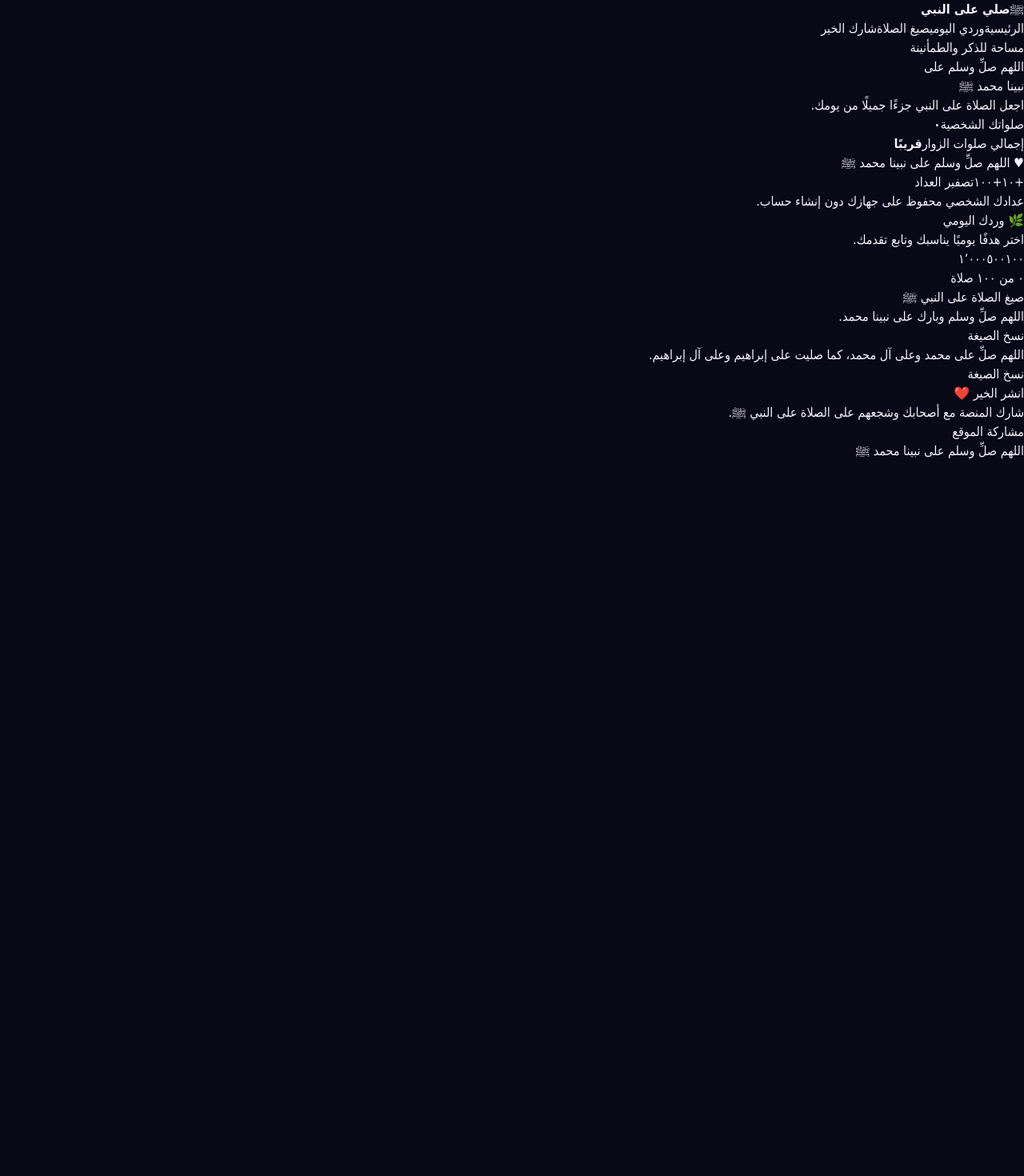
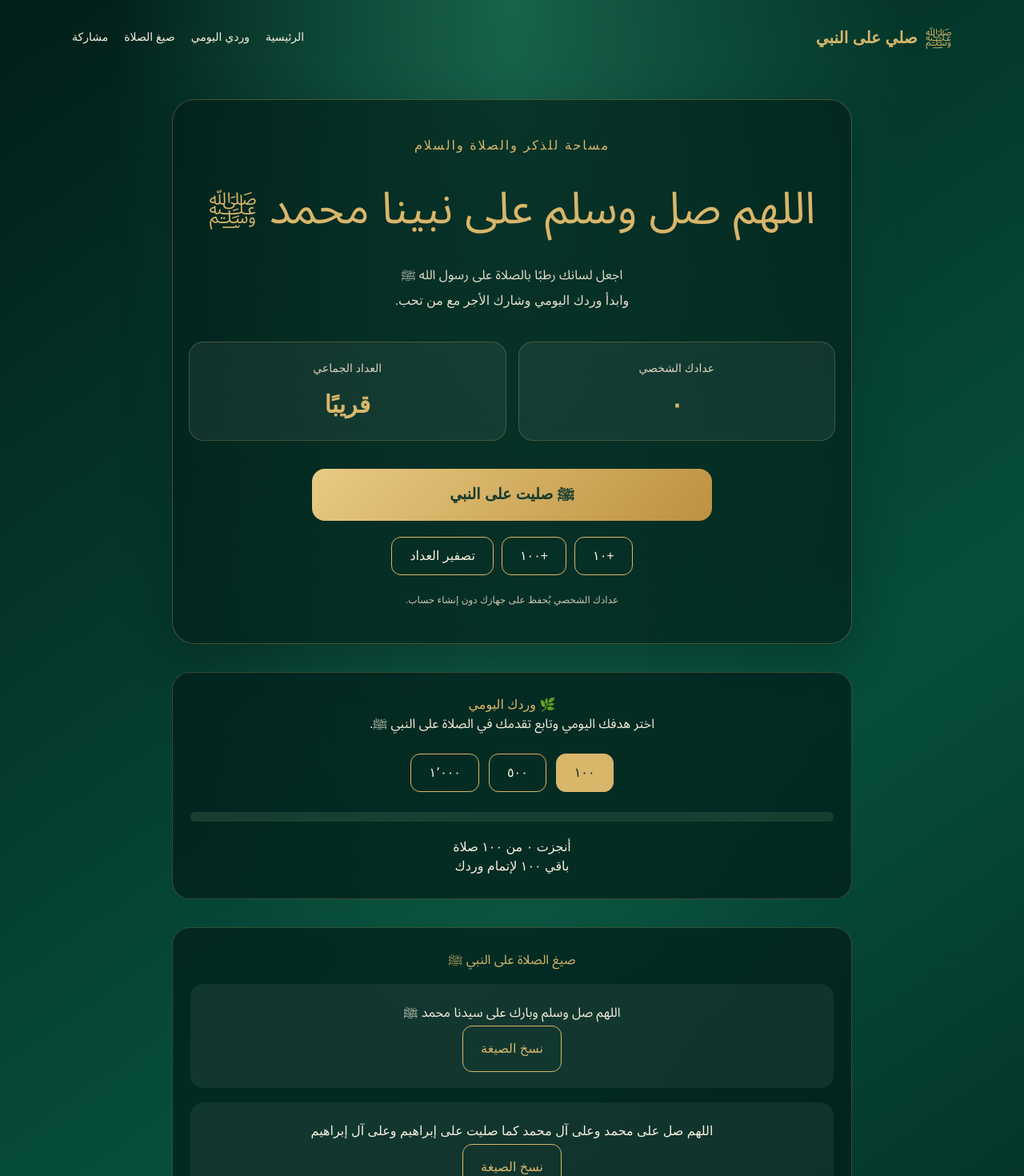
Before and after one commit to drahmedalnhrawy142-cloud/salli-ala-nabi, a Next.js app: page / in a window 1280 px wide. Shown: the top 1470 px of the page at 80% size. Before the commit the page ends 800 px from the top, so only its background shows below. Built offline with nearby package versions, Linux system fonts and the light colour scheme.

Commit message:
Update PrayerHome component for localization and sharing

```diff
--- a/components/PrayerHome.tsx
+++ b/components/PrayerHome.tsx
@@ -1,10 +1,19 @@
+
 'use client';
 
 import { useEffect, useState } from 'react';
+import './PrayerHome.css';
+
+const phrases = [
+  'اللهم صل وسلم وبارك على سيدنا محمد ﷺ',
+  'اللهم صل على محمد وعلى آل محمد كما صليت على إبراهيم وعلى آل إبراهيم',
+  'صلى الله عليه وسلم',
+];
 
 export function PrayerHome() {
   const [count, setCount] = useState(0);
   const [goal, setGoal] = useState(100);
+  const [copied, setCopied] = useState(false);
 
   useEffect(() => {
     const saved = localStorage.getItem('prayer_personal_count');
@@ -22,6 +31,31 @@ export function PrayerHome() {
     localStorage.setItem('prayer_personal_count', '0');
   }
 
+  async function copyPhrase(phrase: string) {
+    try {
+      await navigator.clipboard.writeText(phrase);
+      setCopied(true);
+      window.setTimeout(() => setCopied(false), 2000);
+    } catch {
+      setCopied(false);
+    }
+  }
+
+  async function shareWebsite() {
+    const shareData = {
+      title: 'صلي على النبي ﷺ',
+      text: 'شاركنا الصلاة على النبي ﷺ، واجعل لك وردًا يوميًا.',
+      url: window.location.origin,
+    };
+
+    if (navigator.share) {
+      await navigator.share(shareData);
+    } else {
+      await navigator.clipboard.writeText(shareData.url);
+      alert('تم نسخ رابط الموقع');
+    }
+  }
+
   const progress = Math.min((count / goal) * 100, 100);
 
   return (
@@ -31,28 +65,34 @@ export function PrayerHome() {
           <span>ﷺ</span>
           <strong>صلي على النبي</strong>
         </div>
+
         <nav>
           <a href="#home">الرئيسية</a>
           <a href="#daily">وردي اليومي</a>
           <a href="#phrases">صيغ الصلاة</a>
-          <a href="#share">شارك الخير</a>
+          <a href="#share">مشاركة</a>
         </nav>
       </header>
 
       <section className="prayer-hero" id="home">
-        <p className="prayer-eyebrow">مساحة للذكر والطمأنينة</p>
-        <h1>اللهم صلِّ وسلم على<br />نبينا محمد ﷺ</h1>
+        <p className="prayer-eyebrow">مساحة للذكر والصلاة والسلام</p>
+
+        <h1>اللهم صل وسلم على نبينا محمد ﷺ</h1>
+
         <p className="prayer-subtitle">
-          اجعل الصلاة على النبي جزءًا جميلًا من يومك.
+          اجعل لسانك رطبًا بالصلاة على رسول الله ﷺ
+          <br />
+          وابدأ وردك اليومي وشارك الأجر مع من تحب.
         </p>
 
         <div className="prayer-counters">
           <div className="prayer-counter">
-            <span>صلواتك الشخصية</span>
+            <span>عدادك الشخصي</span>
             <strong>{count.toLocaleString('ar-EG')}</strong>
           </div>
+
           <div className="prayer-counter">
-            <span>إجمالي صلوات الزوار</span>
+            <span>العداد الجماعي</span>
             <strong>قريبًا</strong>
           </div>
         </div>
@@ -61,7 +101,7 @@ export function PrayerHome() {
           className="prayer-main-button"
           onClick={() => addPrayer(1)}
         >
-          ♥ اللهم صلِّ وسلم على نبينا محمد ﷺ
+          ﷺ صليت على النبي
         </button>
 
         <div className="prayer-small-buttons">
@@ -71,13 +111,13 @@ export function PrayerHome() {
         </div>
 
         <p className="prayer-save-note">
-          عدادك الشخصي محفوظ على جهازك دون إنشاء حساب.
+          عدادك الشخصي يُحفظ على جهازك دون إنشاء حساب.
         </p>
       </section>
 
       <section className="daily-section" id="daily">
         <h2>🌿 وردك اليومي</h2>
-        <p>اختر هدفًا يوميًا يناسبك وتابع تقدمك.</p>
+        <p>اختر هدفك اليومي وتابع تقدمك في الصلاة على النبي ﷺ.</p>
 
         <div className="goal-options">
           {[100, 500, 1000].map((value) => (
@@ -96,59 +136,40 @@ export function PrayerHome() {
         </div>
 
         <p>
-          {count.toLocaleString('ar-EG')} من{' '}
-          {goal.toLocaleString('ar-EG')} صلاة
+          أنجزت {count.toLocaleString('ar-EG')} من
+          {' '}{goal.toLocaleString('ar-EG')} صلاة
+        </p>
+
+        <p>
+          {progress >= 100
+            ? 'ما شاء الله، أتممت وردك اليومي 🌟'
+            : `باقي ${(goal - count > 0 ? goal - count : 0).toLocaleString('ar-EG')} لإتمام وردك`}
         </p>
       </section>
 
       <section className="phrases-section" id="phrases">
         <h2>صيغ الصلاة على النبي ﷺ</h2>
 
-        <div className="phrase-card">
-          <p>اللهم صلِّ وسلم وبارك على نبينا محمد.</p>
-          <button
-            onClick={() =>
-              navigator.clipboard.writeText(
-                'اللهم صلِّ وسلم وبارك على نبينا محمد ﷺ'
-              )
-            }
-          >
-            نسخ الصيغة
-          </button>
-        </div>
-
-        <div className="phrase-card">
-          <p>اللهم صلِّ على محمد وعلى آل محمد، كما صليت على إبراهيم وعلى آل إبراهيم.</p>
-          <button
-            onClick={() =>
-              navigator.clipboard.writeText(
-                'اللهم صلِّ على محمد وعلى آل محمد، كما صليت على إبراهيم وعلى آل إبراهيم.'
-              )
-            }
-          >
-            نسخ الصيغة
-          </button>
-        </div>
+        {phrases.map((phrase) => (
+          <div className="phrase-card" key={phrase}>
+            <p>{phrase}</p>
+            <button onClick={() => copyPhrase(phrase)}>
+              {copied ? 'تم النسخ ✓' : 'نسخ الصيغة'}
+            </button>
+          </div>
+        ))}
       </section>
 
       <section className="share-section" id="share">
-        <h2>انشر الخير ❤️</h2>
-        <p>شارك المنصة مع أصحابك وشجعهم على الصلاة على النبي ﷺ.</p>
-        <button
-          onClick={() =>
-            navigator.share?.({
-              title: 'صلي على النبي ﷺ',
-              text: 'شاركنا الصلاة على النبي ﷺ',
-              url: window.location.origin,
-            })
-          }
-        >
-          مشاركة الموقع
-        </button>
+        <h2>شارك الخير مع أصدقائك ❤️</h2>
+        <p>
+          دلّ غيرك على الصلاة على النبي ﷺ، فالدال على الخير كفاعله.
+        </p>
+        <button onClick={shareWebsite}>مشاركة الموقع</button>
       </section>
 
       <footer className="prayer-footer">
-        اللهم صلِّ وسلم على نبينا محمد ﷺ
+        اللهم صل وسلم وبارك على نبينا محمد ﷺ
       </footer>
     </main>
   );
```
